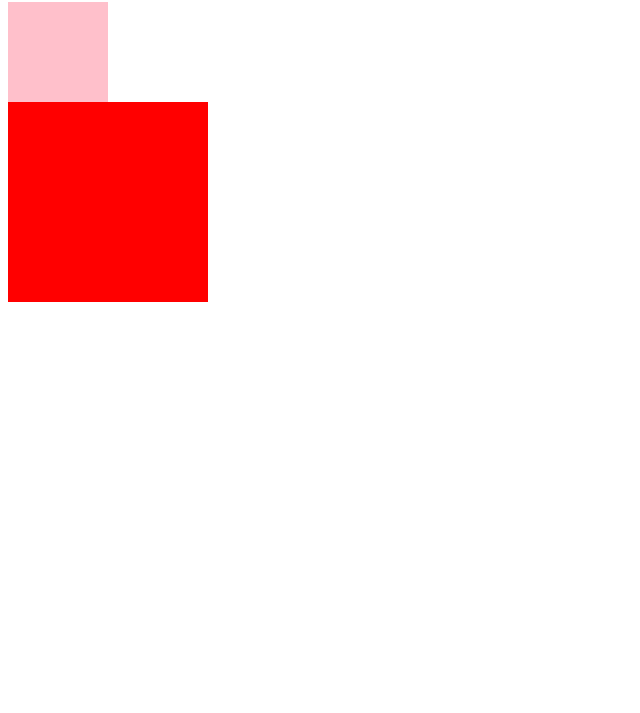
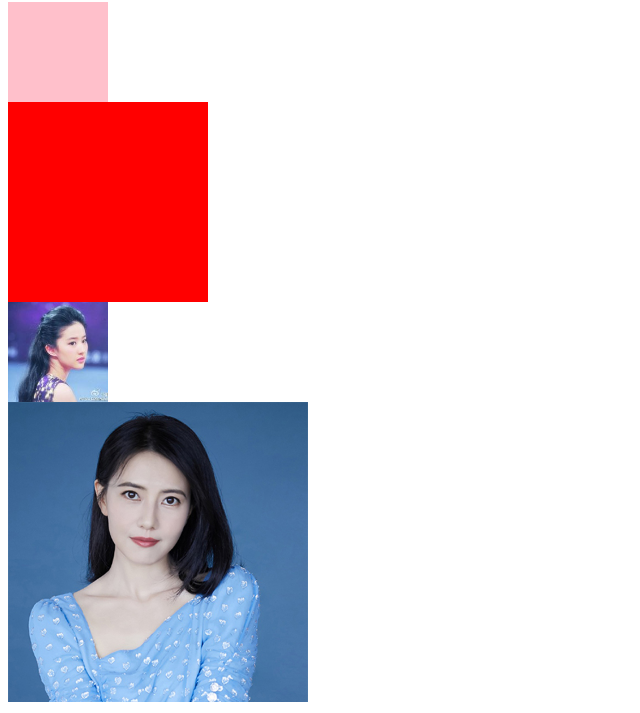
Before and after one commit to adamswan/webpack_from_zero_to_hero, a website built with webpack: page public/index.html in a window 1280 px wide. Shown: the part 87-800 px from the top of the page, without its empty margins (0-640 px from the left). Built offline with nearby package versions, Linux system fonts and the light colour scheme.

Commit message:
处理图片文件

```diff
--- a/public/index.html
+++ b/public/index.html
@@ -9,6 +9,8 @@
     <h1>高圆圆</h1>
     <div class="box"></div>
     <div class="box2"></div>
+    <div class="box3"></div>
+    <div class="box4"></div>
     <!-- <script type="module" src="../src//main.js"></script> -->
     <script src="../dist/main.js"></script>
   </body>
--- a/src/less/pageB.less
+++ b/src/less/pageB.less
@@ -3,3 +3,16 @@
   height: 200px;
   background-color: red;
 }
+
+.box3 {
+    width: 100px;
+    height: 100px;
+    background-image: url('../images/刘亦菲.jpeg');
+    background-size: cover;
+}
+.box4 {
+    width: 300px;
+    height: 300px;
+    background-image: url('../images/高圆圆1.jpg');
+    background-size: cover;
+}
--- a/webpack.config.js
+++ b/webpack.config.js
@@ -25,6 +25,17 @@ module.exports = {
         test: /\.less$/,
         use: ["style-loader", "css-loader", "less-loader"],
       },
+      // 处理图片文件
+      {
+        test: /\.(png|jpg|jpeg|gif|webp|svg)$/,
+        type: "asset",
+        parser: {
+          dataUrlCondition: {
+            // 如果图片大小小于 10kb，则使用 base64 编码
+            maxSize: 10 * 1024,
+          },
+        },
+      },
     ],
   },
 
```
Also changed, not shown: src/images/刘亦菲.jpeg (added), src/images/高圆圆1.jpg (added), src/images/高圆圆2.jpg (added).
